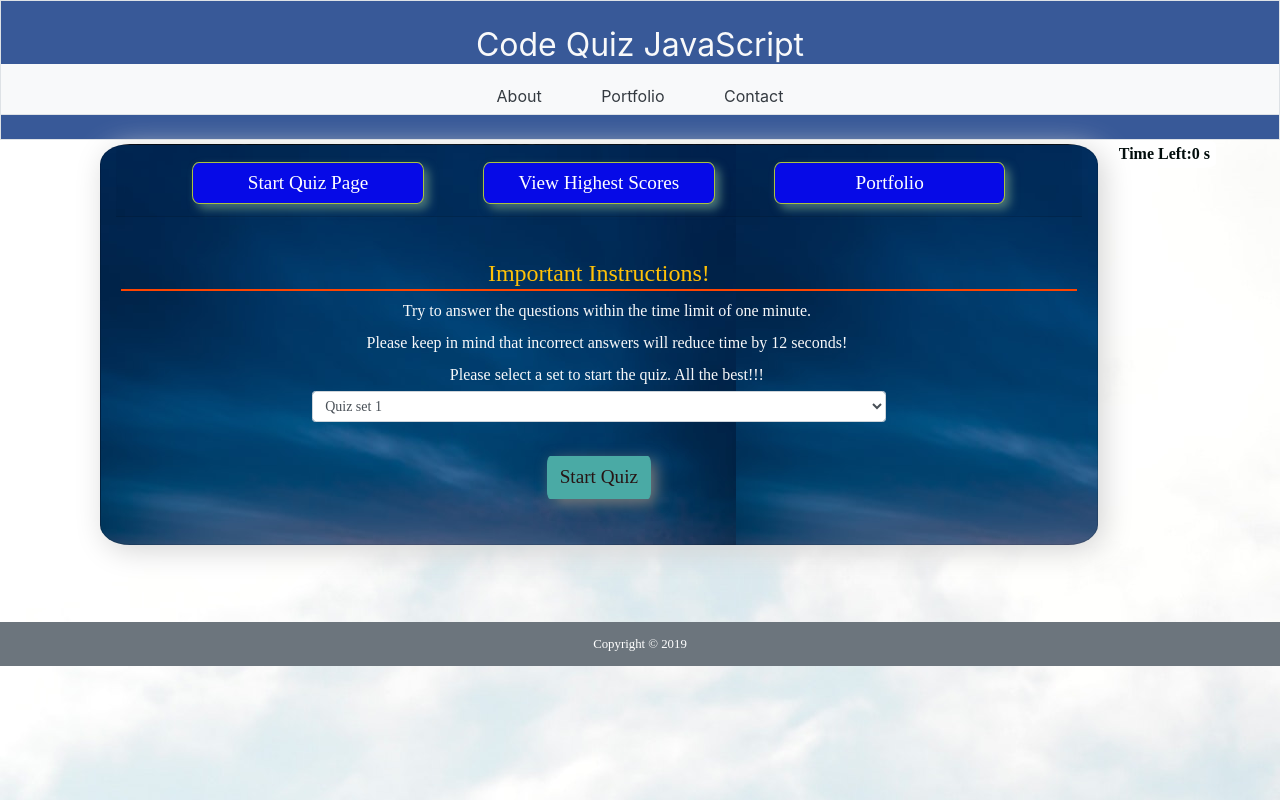
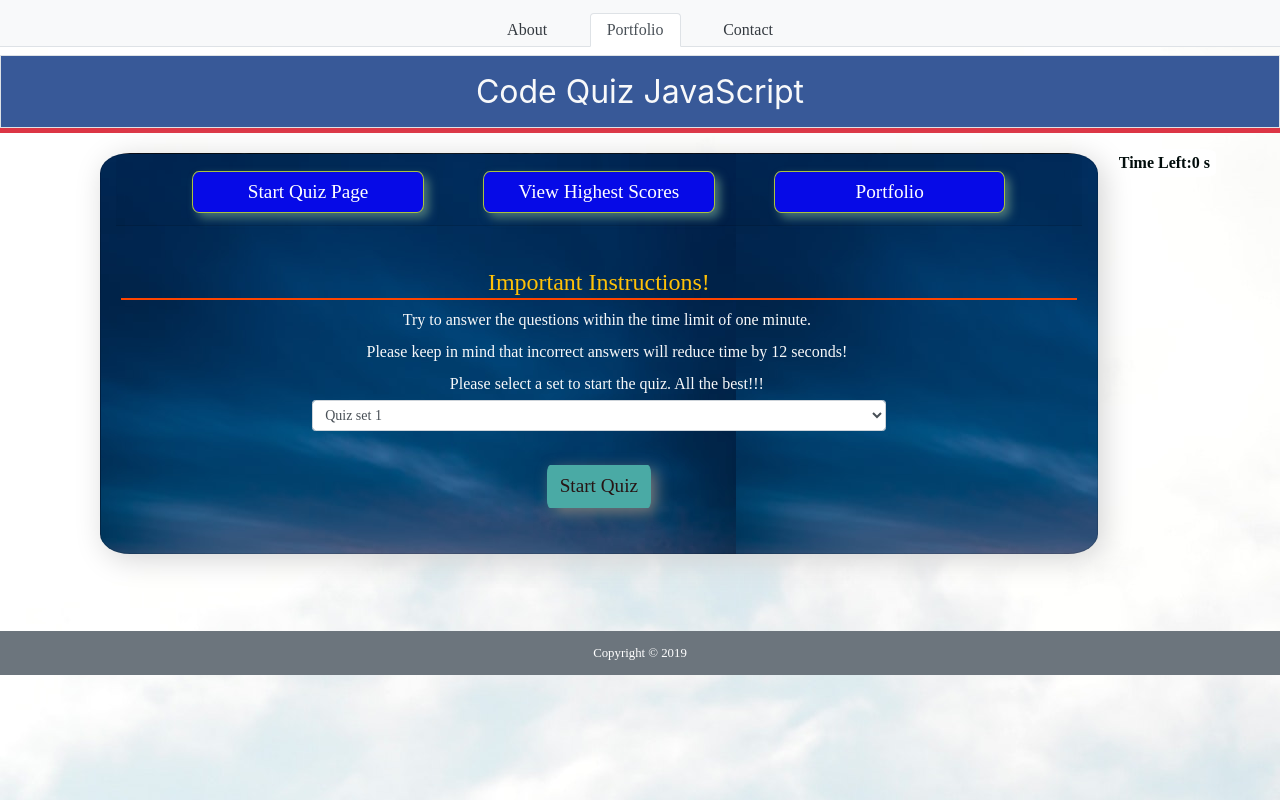
Before and after one commit to Amitabh-K/Code-Quiz, a plain HTML site: page index.html in a window 1280 px wide. Drawn offline with nearby package versions, Linux system fonts and the light colour scheme; a web font is replaced by a local one.

Commit message:
adding links to pages

```diff
--- a/index.html
+++ b/index.html
@@ -13,22 +13,23 @@
 
 <body>
       <!--  Hedding for the code quiz-->
-      <div class=" boxh text-center mt-0 text-light pt-4 pb-4 border border-bottom-danger">Code Quiz JavaScript
 
-      <nav class=" bg-light m-0 ">
-        <ul class=" list nav nav-tabs justify-content-center">
+      <nav class="p-0 bg-light mb-0 ">
+        <ul class=" m-0 list nav nav-tabs justify-content-center">
             <li class="nav-item">
               <a class="nav-link text-dark" href="https://www.linkedin.com/in/amitabh-k/">About</a>
               </li>
               <li class="nav-item">
-              <a class="nav-link text-dark " href="./portfolio.html">Portfolio</a>
+              <a class="nav-link active " href="./portfolio.html">Portfolio</a>
               </li>
               <li class="nav-item">
               <a class="nav-link text-dark" href="./contact.html">Contact</a>
             </li>
         </ul>
      </nav>
-    </div>
+
+     <h1 class=" boxh text-center mt-2 text-light py-3 border border-bottom-danger">Code Quiz JavaScript</h1>
+     <hr class="bg-primary border-danger ">
 
 
           <!--  time-keeper-->
```
